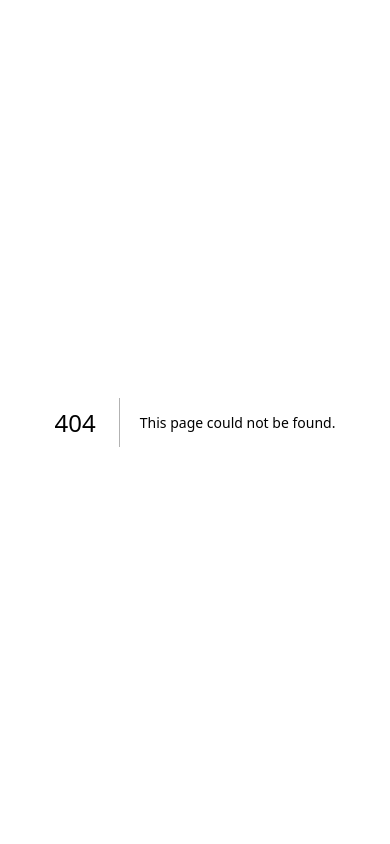
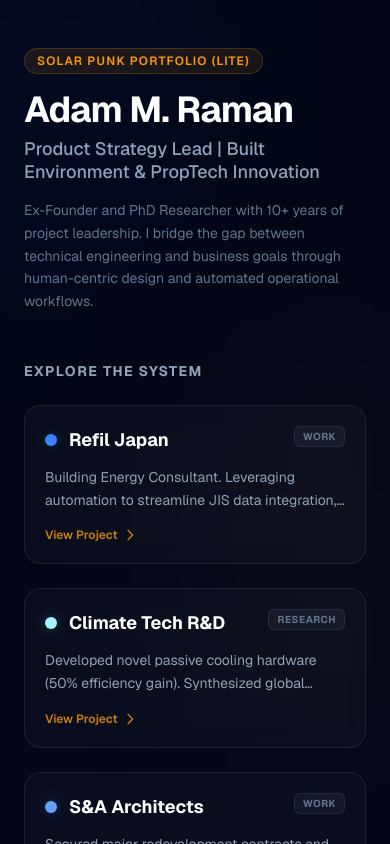
Before and after one commit to lakar-team/solar-punk, a Next.js app: page /mobile in a window 390 px wide. Before the commit this address had no page. Shown: the top 844 px of the page. Built offline with nearby package versions, Linux system fonts and the light colour scheme.

Commit message:
feat: add mobile lite version with automatic redirection

```diff
--- /dev/null
+++ b/src/app/mobile/page.tsx
@@ -0,0 +1,11 @@
+import MobileLiteView from '@/components/ui/MobileLiteView';
+import { Metadata } from 'next';
+
+export const metadata: Metadata = {
+    title: "Portfolio Lite | Adam M. Raman",
+    description: "Lightweight mobile version of the Solar Punk Portfolio.",
+};
+
+export default function MobilePage() {
+    return <MobileLiteView />;
+}
--- a/src/app/page.tsx
+++ b/src/app/page.tsx
@@ -1,7 +1,30 @@
+'use client';
+
+import { useEffect } from 'react';
+import { useRouter } from 'next/navigation';
+import { useIsMobile } from '@/hooks/useIsMobile';
 import Scene from '@/components/canvas/Scene';
 import HUD from '@/components/ui/HUD';
 
 export default function Home() {
+  const isMobile = useIsMobile();
+  const router = useRouter();
+
+  useEffect(() => {
+    if (isMobile === true) {
+      router.push('/mobile');
+    }
+  }, [isMobile, router]);
+
+  // Prevent rendering heavy components if we know it's mobile
+  if (isMobile === true) {
+    return (
+      <div className="h-screen w-full bg-black flex items-center justify-center">
+        <div className="text-amber-500 animate-pulse font-mono">Loading Lite Experience...</div>
+      </div>
+    );
+  }
+
   return (
     <main className="relative h-screen w-full overflow-hidden bg-black text-white font-sans selection:bg-amber-500/30">
       <Scene />
--- /dev/null
+++ b/src/components/ui/MobileLiteView.tsx
@@ -0,0 +1,115 @@
+'use client';
+
+import React from 'react';
+import { motion } from 'framer-motion';
+import Link from 'next/link';
+import { projects } from '@/data/projects';
+import { profile } from '@/data/profile';
+
+const MobileLiteView = () => {
+    return (
+        <div className="min-h-screen bg-[#020617] text-slate-200 font-sans selection:bg-amber-500/30 overflow-x-hidden">
+            {/* Ambient Background Glows */}
+            <div className="fixed inset-0 pointer-events-none">
+                <div className="absolute top-[-10%] left-[-10%] w-[40%] h-[40%] bg-blue-500/10 blur-[120px] rounded-full" />
+                <div className="absolute bottom-[10%] right-[-10%] w-[50%] h-[50%] bg-amber-500/5 blur-[120px] rounded-full" />
+            </div>
+
+            <main className="relative z-10 p-6 pt-12 max-w-lg mx-auto">
+                {/* Header */}
+                <motion.header
+                    initial={{ opacity: 0, y: 20 }}
+                    animate={{ opacity: 1, y: 0 }}
+                    transition={{ duration: 0.8 }}
+                    className="mb-12"
+                >
+                    <div className="inline-block px-3 py-1 mb-4 text-xs font-semibold tracking-widest text-amber-500 uppercase bg-amber-500/10 rounded-full border border-amber-500/20">
+                        Solar Punk Portfolio (Lite)
+                    </div>
+                    <h1 className="text-4xl font-bold tracking-tight text-white mb-2">
+                        {profile.name}
+                    </h1>
+                    <p className="text-lg text-slate-400 font-medium leading-tight mb-4">
+                        {profile.title}
+                    </p>
+                    <p className="text-sm text-slate-500 leading-relaxed max-w-md">
+                        {profile.bio}
+                    </p>
+                </motion.header>
+
+                {/* Projects Section */}
+                <section className="space-y-6">
+                    <h2 className="text-sm font-bold tracking-widest uppercase text-slate-400 mb-6">Explore the System</h2>
+
+                    {projects.map((project, index) => {
+                        const isExternal = project.link?.startsWith('http');
+                        const cardContent = (
+                            <>
+                                <div className="flex items-start justify-between mb-3">
+                                    <div className="flex items-center gap-3">
+                                        <div
+                                            className="w-3 h-3 rounded-full shadow-[0_0_10px_rgba(0,0,0,0.5)]"
+                                            style={{ backgroundColor: project.emissiveColor || '#fff', boxShadow: `0 0 15px ${project.emissiveColor}44` }}
+                                        />
+                                        <h3 className="text-lg font-bold text-white group-hover:text-amber-400 transition-colors">
+                                            {project.name}
+                                        </h3>
+                                    </div>
+                                    <span className="text-[10px] font-bold uppercase tracking-wider text-slate-500 bg-slate-500/10 px-2 py-0.5 rounded-md border border-slate-500/20">
+                                        {project.type}
+                                    </span>
+                                </div>
+
+                                <p className="text-sm text-slate-400 leading-relaxed mb-4 line-clamp-2">
+                                    {project.description}
+                                </p>
+
+                                <div className="flex items-center text-xs font-semibold text-amber-500/80 group-hover:text-amber-400 transition-colors">
+                                    View Project
+                                    <svg xmlns="http://www.w3.org/2000/svg" className="h-4 w-4 ml-1 transform group-hover:translate-x-1 transition-transform" fill="none" viewBox="0 0 24 24" stroke="currentColor">
+                                        <path strokeLinecap="round" strokeLinejoin="round" strokeWidth={2} d="M9 5l7 7-7 7" />
+                                    </svg>
+                                </div>
+                            </>
+                        );
+
+                        const className = "block p-5 rounded-2xl bg-white/[0.03] border border-white/[0.08] backdrop-blur-md hover:bg-white/[0.06] hover:border-white/[0.15] transition-all duration-300";
+
+                        return (
+                            <motion.div
+                                key={project.id}
+                                initial={{ opacity: 0, x: -20 }}
+                                whileInView={{ opacity: 1, x: 0 }}
+                                transition={{ delay: index * 0.05 }}
+                                viewport={{ once: true }}
+                                className="group relative"
+                            >
+                                {isExternal ? (
+                                    <a href={project.link} target="_blank" rel="noopener noreferrer" className={className}>
+                                        {cardContent}
+                                    </a>
+                                ) : (
+                                    <Link href={project.link || '#'} className={className}>
+                                        {cardContent}
+                                    </Link>
+                                )}
+                            </motion.div>
+                        );
+                    })}
+                </section>
+
+                {/* Footer */}
+                <footer className="mt-20 mb-10 text-center">
+                    <p className="text-xs text-slate-600">
+                        &copy; {new Date().getFullYear()} Adam M. Raman. All rights reserved.
+                    </p>
+                    <div className="mt-4 flex justify-center gap-4 text-xs font-medium text-slate-500">
+                        <Link href="/" className="hover:text-amber-500 transition-colors">Try Full 3D Experience</Link>
+                    </div>
+                </footer>
+            </main>
+        </div>
+    );
+};
+
+export default MobileLiteView;
--- /dev/null
+++ b/src/hooks/useIsMobile.ts
@@ -0,0 +1,21 @@
+'use client';
+
+import { useState, useEffect } from 'react';
+
+export function useIsMobile() {
+    const [isMobile, setIsMobile] = useState<boolean | null>(null);
+
+    useEffect(() => {
+        const checkMobile = () => {
+            const userAgent = (navigator.userAgent || navigator.vendor || (window as { opera?: string }).opera || '').toLowerCase();
+            const mobileRegex = /android|iphone|ipad|ipod|blackberry|iemobile|opera mini/i;
+            setIsMobile(mobileRegex.test(userAgent) || window.innerWidth < 768);
+        };
+
+        checkMobile();
+        window.addEventListener('resize', checkMobile);
+        return () => window.removeEventListener('resize', checkMobile);
+    }, []);
+
+    return isMobile;
+}
```
